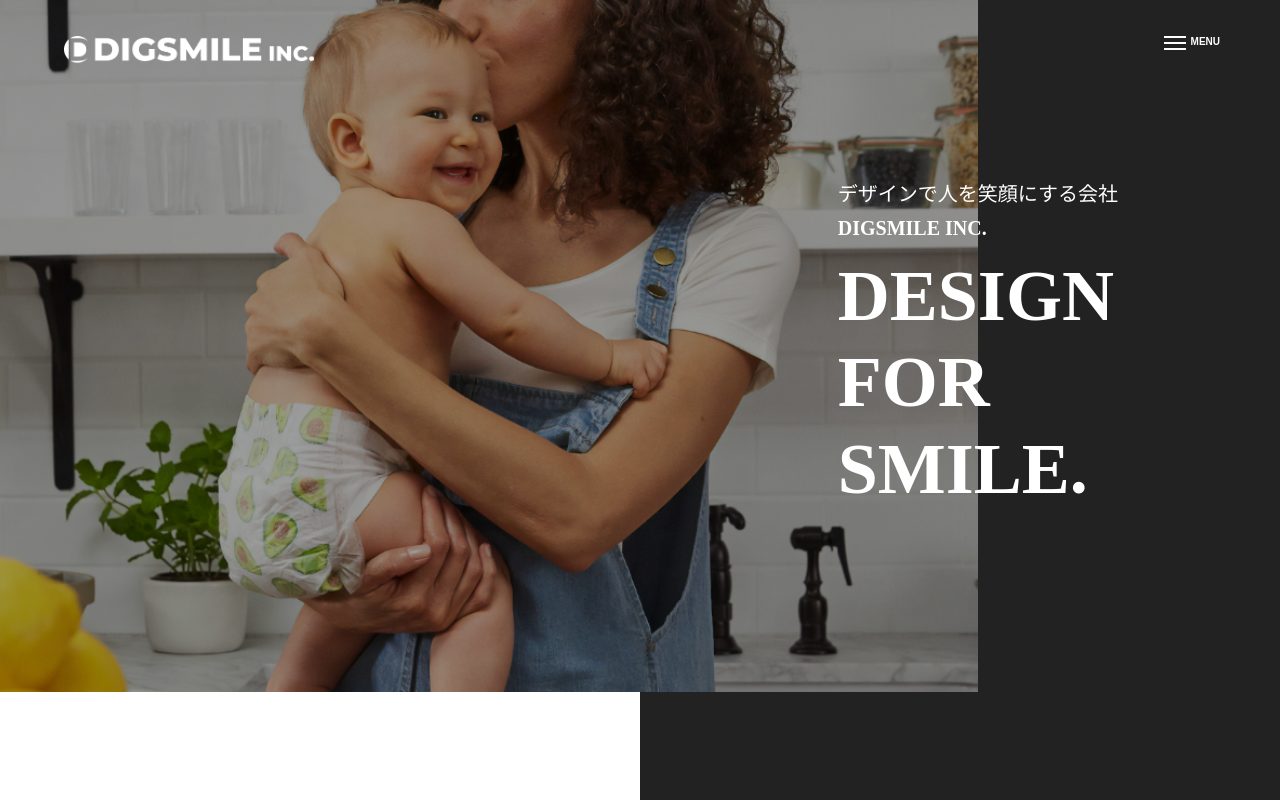
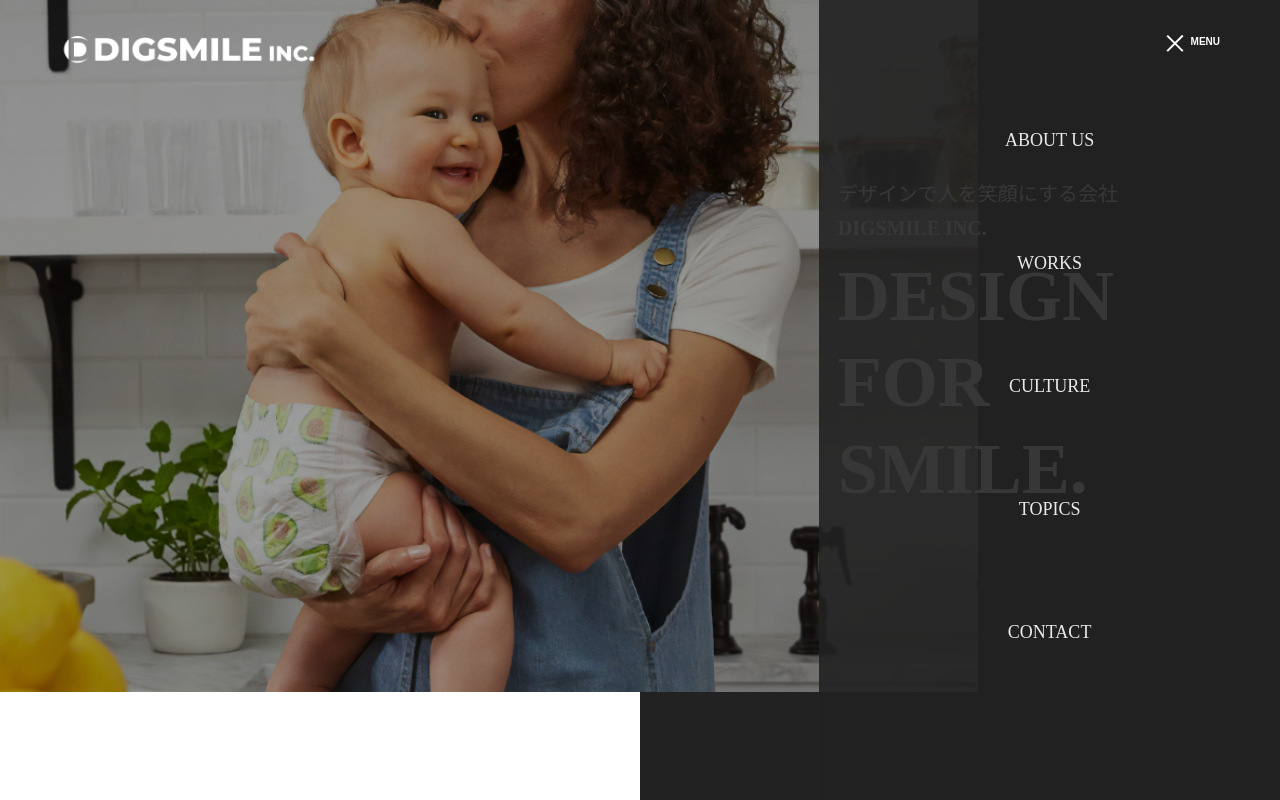
Before and after one commit to shot329/Design-for-smile, a plain HTML site: page index.html in a window 1280 px wide. Both pictures are taken after a click on the button "MENU". Shown: the top 800 px of the page. Drawn offline with nearby package versions, Linux system fonts and the light colour scheme; a script that the page names is missing.

Commit message:
6/7 ハンバーガーメニュー修正など

```diff
--- a/index.html
+++ b/index.html
@@ -20,14 +20,26 @@
       <div class="site-logo">
         <img src="./img/site-logo@2x.png" alt="サイトのロゴ">
       </div>
-      <!-- <nav class="header-nav">
+      <nav class="header-nav">
         <ul class="header-list">
-          <li class="header-item"></li>
-          <li class="header-item"></li>
-          <li class="header-item"></li>
-          <li class="header-item"></li>
+          <li class="header-item">
+            <a href="#about">ABOUT US</a>
+          </li>
+          <li class="header-item">
+            <a href="#works-culture">WORKS</a>
+          </li>
+          <li class="header-item">
+            <a href="#works-culture">CULTURE</a>
+          </li>
+          <li class="header-item">
+            <a href="#topics">TOPICS</a>
+          </li>
+          <li class="header-item">
+            <a href="#contact">CONTACT</a>
+          </li>
+
         </ul>
-      </nav> -->
+      </nav>
       <button class="burger-btn">
         <span>
           <span class="bar bar-top"></span>
@@ -73,7 +85,7 @@
   </div>
 
   <!-- about -->
-  <section class="about">
+  <section class="about" id="about">
     <div class="inner about-contents">
       <div class="about-texts">
         <h2 class="cmn-title">About us</h2>
@@ -82,31 +94,31 @@
           <span>なんでもない日常に少しのワクワクと遊び心を提供します。笑顔には世界を変える力がある、デザインには人を幸せにする力がある。毎日に幸せを感じて生きていきたい。</span>
           <span>DIGSMILEの社名にはそんな想いが込められています。</span>
         </p>
-        <a href="" class="cmn-btn"><span>view more</span></a>
+        <a href="./about/index.html" class="cmn-btn"><span>view more</span></a>
       </div>
     </div>
   </section>
 
   <!-- works&culture -->
-  <section class="works-culture">
+  <section class="works-culture" id="works-culture">
     <div class="inner wc-contents">
       <div class="works">
         <h2 class="cmn-title">Works</h2>
         <img class="works-image" src="./img/works-img.png" alt="">
         <p class="cmn-texts">DIGSMILEの制作実績を紹介します。</p>
-        <a href="" class="cmn-btn"><span>view more</span></a>
+        <a href="#" class="cmn-btn"><span>view more</span></a>
       </div>
       <div class="culture">
         <h2 class="cmn-title">Culture</h2>
         <img class="culture-image" src="./img/culture-img.png" alt="">
         <p class="cmn-texts">DIGSMILEの社内文化について紹介します。</p>
-        <a href="" class="cmn-btn"><span>view more</span></a>
+        <a href="#" class="cmn-btn"><span>view more</span></a>
       </div>
     </div>
   </section>
 
   <!-- latest topics -->
-  <section class="topics">
+  <section class="topics" id="topics">
     <div class="inner topics-contents">
       <h2 class="cmn-title">Latest topics</h2>
       <ul class="topics-list">
@@ -123,14 +135,14 @@
           <p class="title">新年明けましておめでとうございます</p>
         </li>
       </ul>
-      <div class="contact-btn">
+      <div class="topics-btn">
         <a href="#" class="cmn-btn">view more</a>
       </div>
     </div>
   </section>
 
   <!-- contact -->
-  <section class="contact">
+  <section class="contact" id="contact">
     <div class="inner contact-contents">
       <div class="contact-image">
         <img src="./img/recruit-img.png" alt="採用">
@@ -141,7 +153,7 @@
           <span>制作の依頼、取材の依頼、IRや採用についての連絡・お問い合わせはコンタクトページから承っております。</span>
           <span>まずはお気軽にご連絡ください。担当者から改めて返信いたします。</span>
         </p>
-        <a href="#" class="cmn-btn">view more</a>
+        <a href="./contact/index.html" class="cmn-btn">view more</a>
       </div>
     </div>
   </section>
--- /dev/null
+++ b/js/script.js
@@ -0,0 +1,13 @@
+// ハンバーガーメニュー
+
+$(function() {
+  $('.burger-btn').on('click', function() {
+    $('.header-nav').fadeToggle(300);
+    $(this).toggleClass('cross');
+  });
+
+  $('.header-item').on('click', function() {
+    $('.header-nav').fadeOut(300);
+    $('.burger-btn').removeClass('cross');
+  });
+});
--- a/scss/foundation/_base.scss
+++ b/scss/foundation/_base.scss
@@ -8,6 +8,7 @@ $colors: (
 	gray: #F0F0F0,
 	gray2: #525252,
 	gray3: #CECECE,
+	gray4: #707070,
 );
 
 @function cl($key) {
--- a/scss/layout/_common.scss
+++ b/scss/layout/_common.scss
@@ -27,4 +27,8 @@
   font-size: 1.6rem;
   color: cl(white);
   margin-top: 3rem;
+  &:hover {
+    opacity: 0.8;
+    transition: .3s;
+  }
 }
--- a/scss/layout/_header.scss
+++ b/scss/layout/_header.scss
@@ -17,6 +17,30 @@
       width: 19rem;
       @include overTab {
         width: 25rem;
+      }
+    }
+    .header-nav {
+      display: none;
+      background-color: cl(black);
+      opacity: 0.9;
+      position: fixed;
+      top: 0;
+      right: 0;
+      width: 68%;
+      height: 100vh;
+      text-align: center;
+      vertical-align: center;
+      @include overTab {
+        width: 36%;
+      }
+      .header-item {
+        a {
+          color: cl(white);
+          font-size: 1.8rem;
+        }
+        &:first-child {
+          margin-top: 8rem;
+        }
       }
     }
     .burger-btn {
@@ -46,5 +70,19 @@
         transition: .3s;
       }
     }
+    .burger-btn.cross {
+      .bar-top {
+        transform: rotate(45deg) translate(4.5px, 4.5px);
+        transition: .3s;
+      }
+      .bar-mid {
+        opacity: 0;
+        transition: .3s;
+      }
+      .bar-bottom {
+        transform: rotate(-45deg) translate(4px, -4px);
+        transition: .3s;
+      }
+    }
   }
 }
--- a/scss/object/_topics.scss
+++ b/scss/object/_topics.scss
@@ -25,7 +25,7 @@
         }
       }
     }
-    .contact-btn {
+    .topics-btn {
       width: 17rem;
       @include overTab {
         margin-left: auto;
```
Also changed, not shown: about/index.html (added), contact/index.html (added), scss/style.css, 1 other file.
